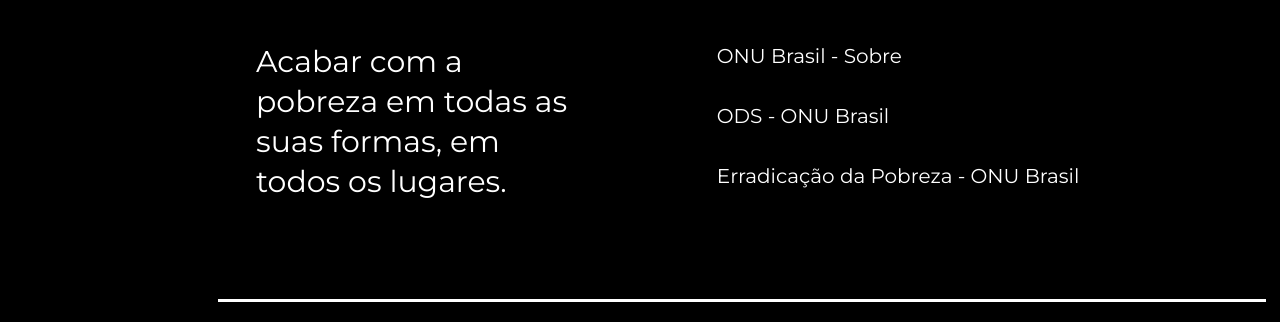
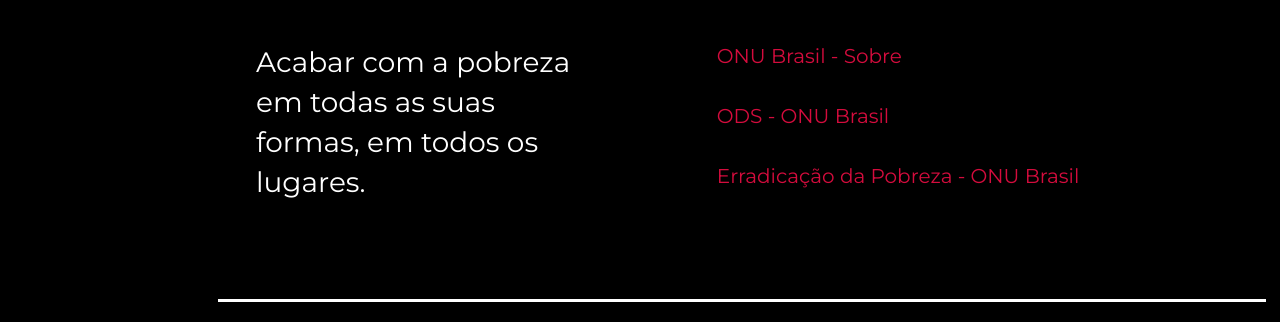
Before and after one commit to TiemiMorishita/ODS-1, a plain HTML site: page index.html in a window 1280 px wide. Shown: the part 3594-3916 px from the top of the page. Drawn offline with Linux system fonts and the light colour scheme.

Commit message:
Finalizado

```diff
--- a/css/style.css
+++ b/css/style.css
@@ -419,7 +419,7 @@ body{
     left: 20%;
     top: 30%;
     font-family: 'Montserrat';
-    font-size: 30px;
+    font-size: 28px;
     line-height: 40px;
     color: #FFFFFF;
 }
@@ -444,11 +444,11 @@ body{
 }
 
 a:link{
-    color: #ffffff;
+    color: #D40C3D;
     text-decoration: none;
 }
 
 a:visited{
-    color: #ffffff;
+    color: #D40C3D;
     text-decoration: none;
 }
```
